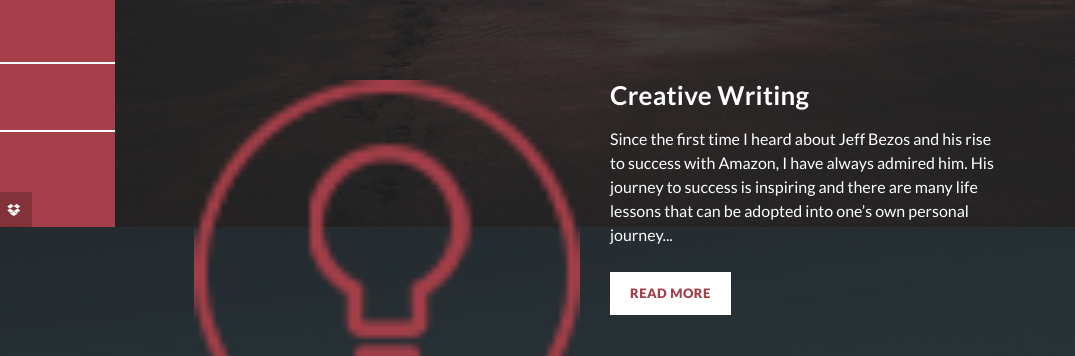
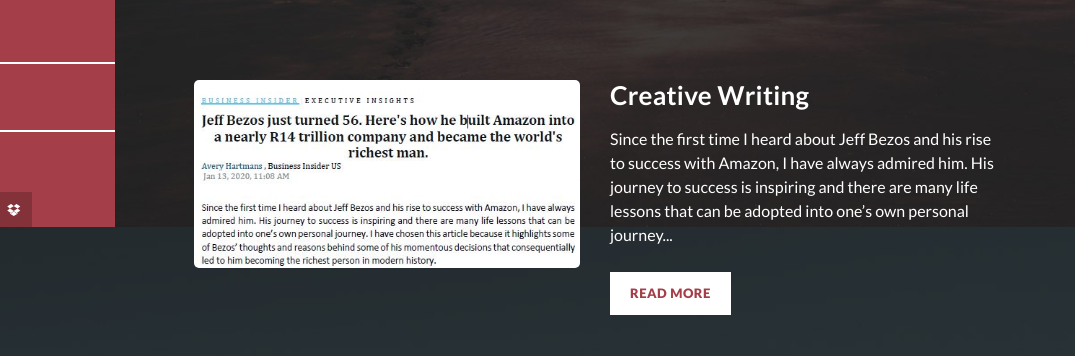
Before and after one commit to Kaylan94/Kaylan-Palmer, a plain HTML site: page index.html in a window 1280 px wide. Shown: the part 573-929 px from the top of the page, 205-1280 px from the left. Drawn offline with Linux system fonts and the light colour scheme.

Commit message:
Update index.html

```diff
--- a/index.html
+++ b/index.html
@@ -107,7 +107,7 @@
             <div class="row">
               <div class="col-md-6">
                 <div class="left-image">
-                  <img src="assets/images/first-main-icon.png" alt="write up one" />
+                  <img src="assets/images/writeUp2.JPG" alt="write up one" />
                 </div>
               </div>
               <div class="col-md-6">
```
